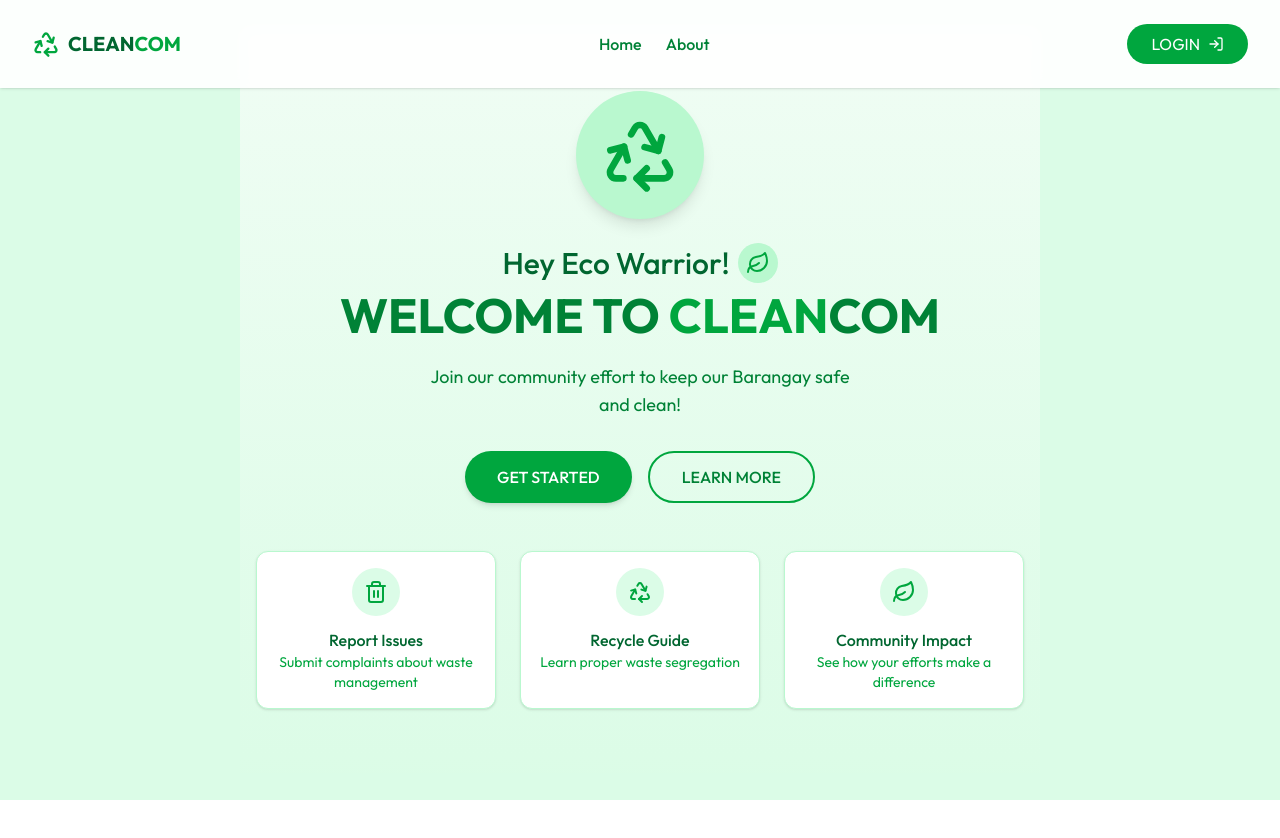
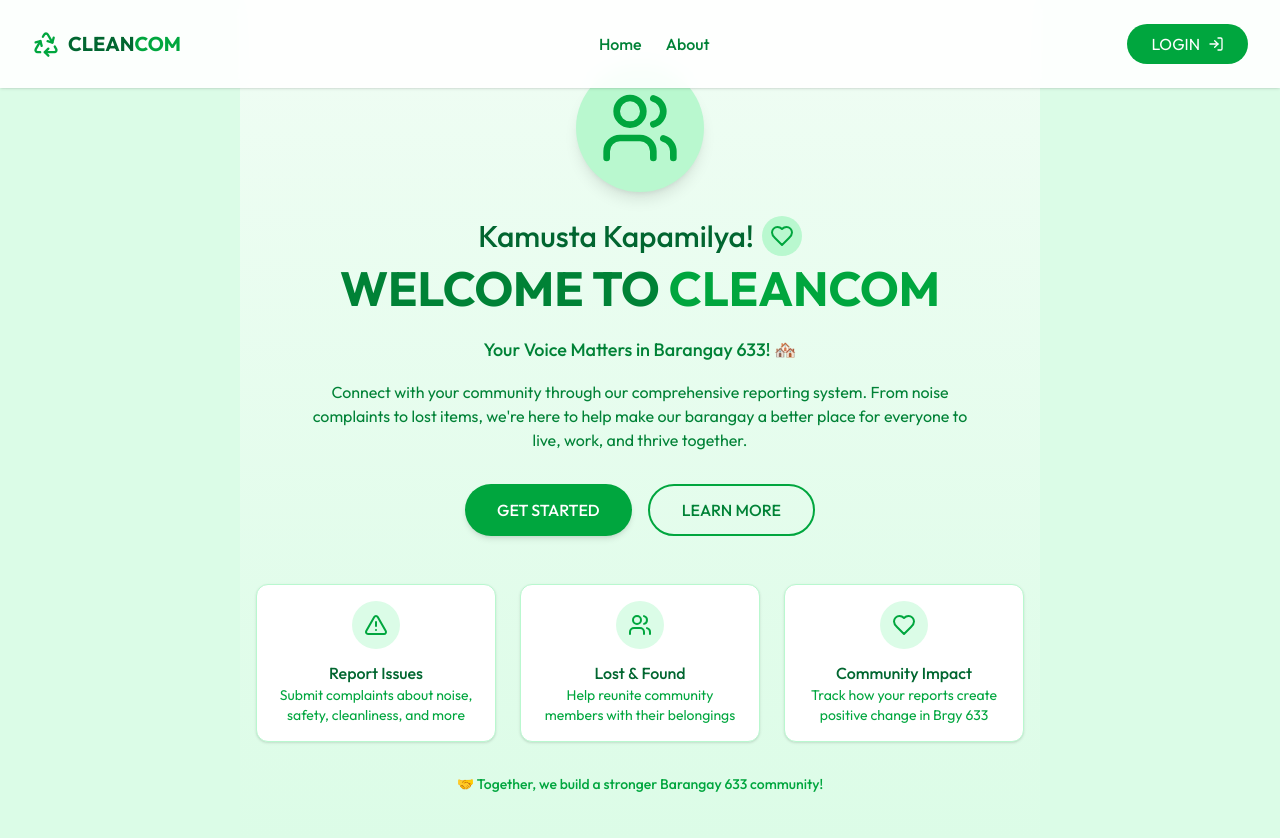
Before and after one commit to Hirooo17/Cleancom, a React (Vite) app in the folder frontend/: page / in a window 1280 px wide. Shown: the top 838 px of the page. Before the commit the page ends 800 px from the top, so only its background shows below. Built offline with nearby package versions, Linux system fonts and the light colour scheme; no server answers.

Commit message:
general reports ui changes

```diff
--- a/frontend/src/components/Header.jsx
+++ b/frontend/src/components/Header.jsx
@@ -1,7 +1,7 @@
 import React, { useContext } from 'react';
 import { useNavigate } from 'react-router-dom';
 import { AppContext } from '../context/app.context';
-import { Trash2, Recycle, Leaf } from 'lucide-react';
+import { AlertTriangle, Users, Heart } from 'lucide-react';
 import { toast } from 'react-toastify';
 
 const Header = () => {
@@ -35,7 +35,7 @@ const Header = () => {
         <h1 className='flex items-center justify-center gap-2 text-xl sm:text-3xl font-medium mb-2'>
           <span className='animate-pulse bg-green-100 rounded w-32 h-8'></span>
           <span className='flex items-center justify-center bg-green-200 rounded-full w-10 h-10'>
-            <Leaf size={24} className='text-green-600' />
+            <Heart size={24} className='text-green-600' />
           </span>
         </h1>
       );
@@ -43,9 +43,9 @@ const Header = () => {
 
     return (
       <h1 className='flex items-center justify-center gap-2 text-xl sm:text-3xl font-medium mb-2'>
-        Hey {userData ? userData.name : 'Eco Warrior'}!
+        Kamusta {userData ? userData.name : 'Kapamilya'}!
         <span className='flex items-center justify-center bg-green-200 rounded-full w-10 h-10'>
-          <Leaf size={24} className='text-green-600' />
+          <Heart size={24} className='text-green-600' />
         </span>
       </h1>
     );
@@ -56,17 +56,21 @@ const Header = () => {
       <div className='flex flex-col items-center text-center text-green-800 max-w-4xl mx-auto'>
         {/* Icon instead of image */}
         <div className='bg-green-200 rounded-full p-6 mb-6 shadow-lg'>
-          <Recycle size={80} className='text-green-600' />
+          <Users size={80} className='text-green-600' />
         </div>
 
         {renderGreeting()}
 
         <h2 className='text-3xl sm:text-5xl font-bold mb-6 text-green-700'>
-          WELCOME TO <span className='text-green-600'>CLEAN</span>COM
+          WELCOME TO <span className='text-green-600'>CLEANCOM</span>
         </h2>
 
-        <p className='mb-8 max-w-md text-green-700 text-lg'>
-          Join our community effort to keep our Barangay safe and clean!
+        <p className='mb-4 max-w-2xl text-green-700 text-lg font-medium'>
+          Your Voice Matters in Barangay 633! 🏘️
+        </p>
+
+        <p className='mb-8 max-w-2xl text-green-700 text-base'>
+          Connect with your community through our comprehensive reporting system. From noise complaints to lost items, we're here to help make our barangay a better place for everyone to live, work, and thrive together.
         </p>
 
         <div className='flex gap-4'>
@@ -88,27 +92,31 @@ const Header = () => {
         <div className='mt-12 grid grid-cols-1 sm:grid-cols-3 gap-6 w-full max-w-3xl'>
           <div className='bg-white p-4 rounded-xl shadow-sm border border-green-200 flex flex-col items-center'>
             <div className='bg-green-100 p-3 rounded-full mb-3'>
-              <Trash2 size={24} className='text-green-600' />
+              <AlertTriangle size={24} className='text-green-600' />
             </div>
             <h3 className='font-medium text-green-800'>Report Issues</h3>
-            <p className='text-green-600 text-sm'>Submit complaints about waste management</p>
+            <p className='text-green-600 text-sm'>Submit complaints about noise, safety, cleanliness, and more</p>
           </div>
 
           <div className='bg-white p-4 rounded-xl shadow-sm border border-green-200 flex flex-col items-center'>
             <div className='bg-green-100 p-3 rounded-full mb-3'>
-              <Recycle size={24} className='text-green-600' />
+              <Users size={24} className='text-green-600' />
             </div>
-            <h3 className='font-medium text-green-800'>Recycle Guide</h3>
-            <p className='text-green-600 text-sm'>Learn proper waste segregation</p>
+            <h3 className='font-medium text-green-800'>Lost & Found</h3>
+            <p className='text-green-600 text-sm'>Help reunite community members with their belongings</p>
           </div>
 
           <div className='bg-white p-4 rounded-xl shadow-sm border border-green-200 flex flex-col items-center'>
             <div className='bg-green-100 p-3 rounded-full mb-3'>
-              <Leaf size={24} className='text-green-600' />
+              <Heart size={24} className='text-green-600' />
             </div>
             <h3 className='font-medium text-green-800'>Community Impact</h3>
-            <p className='text-green-600 text-sm'>See how your efforts make a difference</p>
+            <p className='text-green-600 text-sm'>Track how your reports create positive change in Brgy 633</p>
           </div>
+        </div>
+
+        <div className='mt-8 text-green-600 text-sm font-medium'>
+          🤝 Together, we build a stronger Barangay 633 community!
         </div>
       </div>
     </div>
--- a/frontend/src/pages/GetStarted.jsx
+++ b/frontend/src/pages/GetStarted.jsx
@@ -8,11 +8,14 @@ import {
   MessageSquare,
   HelpCircle,
   ChevronRight,
-  Trash2,
-  Recycle,
+  AlertTriangle,
+  Shield,
   Info,
   FormInputIcon,
   Printer,
+  Volume2,
+  Search,
+  Users,
 } from "lucide-react";
 import { AppContext } from "../context/app.context";
 import axios from "axios";
@@ -57,16 +60,33 @@ const GetStarted = () => {
 
   const top3Reports = recentReports.slice(0, 3);
 
+  const getReportIcon = (reportType) => {
+    switch (reportType) {
+      case "Noise Complaint":
+        return Volume2;
+      case "Lost and Found":
+        return Search;
+      case "Safety Concern":
+        return Shield;
+      case "Infrastructure Issue":
+        return AlertTriangle;
+      case "Community Event":
+        return Users;
+      default:
+        return AlertTriangle;
+    }
+  };
+
   return (
     <div className="bg-green-50 min-h-screen p-6">
       {/* Header section */}
       <div className="flex justify-between items-center mb-8">
         <div>
           <h1  onClick={() => navigate('/')} className="text-3xl font-bold text-green-800 cursor-pointer">
-            Welcome to CleanTrash
+            Welcome to Barangay 633
           </h1>
           <p className="text-green-600">
-            Report issues and learn about proper waste management
+            Report community issues and stay connected with your barangay
           </p>
         </div>
         <div className="flex gap-4">
@@ -86,14 +106,14 @@ const GetStarted = () => {
             Your Reports
           </h3>
           <p className="text-3xl font-bold text-green-600">{recentReports.length}</p>
-          <p className="text-green-500 mt-1">1 in progress</p>
+          <p className="text-green-500 mt-1">Active submissions</p>
         </div>
         <div className="bg-white p-6 rounded-xl shadow-sm border border-green-100">
           <h3 className="text-lg font-medium text-green-800 mb-2">
-            Community Impact
+            Community Status
           </h3>
-          <p className="text-3xl font-bold text-green-600">74%</p>
-          <p className="text-green-500 mt-1">Area cleanliness rating</p>
+          <p className="text-3xl font-bold text-green-600">Good</p>
+          <p className="text-green-500 mt-1">Overall community rating</p>
         </div>
       </div>
 
@@ -127,7 +147,7 @@ const GetStarted = () => {
               >
                 <div className="flex items-center gap-3">
                   <MessageSquare className="text-red-700" size={18} />
-                  <span>Submit New Complaint</span>
+                  <span>Submit New Report</span>
                 </div>
                 <ChevronRight size={18} className="text-red-700" />
               </button>
@@ -148,16 +168,16 @@ const GetStarted = () => {
             </h2>
             <button className="w-full flex items-center gap-3 p-3 bg-green-100 hover:bg-green-200 rounded-lg text-green-800 mb-3">
               <HelpCircle size={18} className="text-green-700" />
-              <span>Waste Management FAQs</span>
+              <span>Barangay Services FAQs</span>
             </button>
             <button className="w-full flex items-center gap-3 p-3 bg-green-100 hover:bg-green-200 rounded-lg text-green-800">
               <MessageSquare size={18} className="text-green-700" />
-              <span>Contact Support</span>
+              <span>Contact Barangay Office</span>
             </button>
           </div>
         </div>
 
-        {/* Right panel - Recent activity & waste info */}
+        {/* Right panel - Recent activity & community info */}
         <div className="lg:col-span-2 space-y-6">
           <div className="bg-white p-6 rounded-xl shadow-sm border border-green-100">
             <h2 className="text-xl font-bold text-green-800 mb-4">
@@ -168,8 +188,7 @@ const GetStarted = () => {
                 <p className="text-green-600">You have no recent reports.</p>
               ) : (
                 top3Reports.map((item, index) => {
-                  const Icon =
-                    item.issueType === "Illegal Dumping" ? Trash2 : Recycle; // Adjust icon logic as needed
+                  const Icon = getReportIcon(item.issueType || item.category);
 
                   return (
                     <div
@@ -202,58 +221,58 @@ const GetStarted = () => {
 
           <div className="bg-white p-6 rounded-xl shadow-sm border border-green-100">
             <h2 className="text-xl font-bold text-green-800 mb-4">
-              Proper Waste Segregation Guide
+              Common Report Categories
             </h2>
 
             <div className="grid grid-cols-1 md:grid-cols-3 gap-4 mb-6">
-              <div className="bg-green-100 p-4 rounded-lg">
+              <div className="bg-red-100 p-4 rounded-lg">
                 <div className="flex justify-center mb-3">
-                  <div className="bg-green-200 p-3 rounded-full">
-                    <Recycle size={24} className="text-green-700" />
+                  <div className="bg-red-200 p-3 rounded-full">
+                    <AlertTriangle size={24} className="text-red-700" />
                   </div>
                 </div>
-                <h3 className="text-lg font-medium text-center text-green-800 mb-2">
-                  Recyclables
+                <h3 className="text-lg font-medium text-center text-red-800 mb-2">
+                  Safety & Security
                 </h3>
-                <ul className="text-sm text-green-700 space-y-1">
-                  <li>• Paper & Cardboard</li>
-                  <li>• Plastic Bottles</li>
-                  <li>• Metal Cans</li>
-                  <li>• Glass Containers</li>
+                <ul className="text-sm text-red-700 space-y-1">
+                  <li>• Street Light Issues</li>
+                  <li>• Road Hazards</li>
+                  <li>• Suspicious Activity</li>
+                  <li>• Emergency Situations</li>
                 </ul>
               </div>
 
-              <div className="bg-yellow-100 p-4 rounded-lg">
+              <div className="bg-blue-100 p-4 rounded-lg">
                 <div className="flex justify-center mb-3">
-                  <div className="bg-yellow-200 p-3 rounded-full">
-                    <Trash2 size={24} className="text-yellow-700" />
+                  <div className="bg-blue-200 p-3 rounded-full">
+                    <Volume2 size={24} className="text-blue-700" />
                   </div>
                 </div>
-                <h3 className="text-lg font-medium text-center text-yellow-800 mb-2">
-                  Organic Waste
+                <h3 className="text-lg font-medium text-center text-blue-800 mb-2">
+                  Noise & Disturbance
                 </h3>
-                <ul className="text-sm text-yellow-700 space-y-1">
-                  <li>• Food Scraps</li>
-                  <li>• Garden Waste</li>
-                  <li>• Coffee Grounds</li>
-                  <li>• Eggshells</li>
+                <ul className="text-sm text-blue-700 space-y-1">
+                  <li>• Loud Music/Parties</li>
+                  <li>• Construction Noise</li>
+                  <li>• Barking Dogs</li>
+                  <li>• Public Disturbance</li>
                 </ul>
               </div>
 
-              <div className="bg-gray-100 p-4 rounded-lg">
+              <div className="bg-purple-100 p-4 rounded-lg">
                 <div className="flex justify-center mb-3">
-                  <div className="bg-gray-200 p-3 rounded-full">
-                    <Trash2 size={24} className="text-gray-700" />
+                  <div className="bg-purple-200 p-3 rounded-full">
+                    <Search size={24} className="text-purple-700" />
                   </div>
                 </div>
-                <h3 className="text-lg font-medium text-center text-gray-800 mb-2">
-                  Non-recyclable
+                <h3 className="text-lg font-medium text-center text-purple-800 mb-2">
+                  Lost & Found
                 </h3>
-                <ul className="text-sm text-gray-700 space-y-1">
-                  <li>• Styrofoam</li>
-                  <li>• Chip Bags</li>
-                  <li>• Certain Plastics</li>
-                  <li>• Diapers</li>
+                <ul className="text-sm text-purple-700 space-y-1">
+                  <li>• Missing Pets</li>
+                  <li>• Lost Documents</li>
+                  <li>• Found Items</li>
+                  <li>• Missing Persons</li>
                 </ul>
               </div>
             </div>
@@ -262,8 +281,7 @@ const GetStarted = () => {
               <div className="flex items-center gap-3">
                 <Info size={20} className="text-blue-500" />
                 <p className="text-sm text-blue-700">
-                  Learn more about waste management and disposal guidelines in
-                  your area.
+                  For emergency situations, please contact your local authorities immediately. This system is for non-emergency community reports and feedback.
                 </p>
               </div>
             </div>
```
